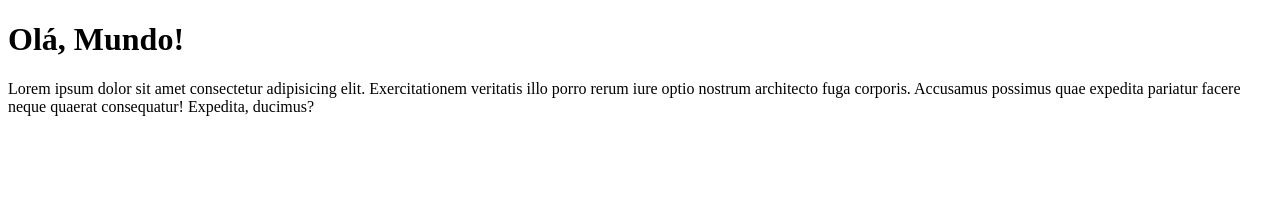
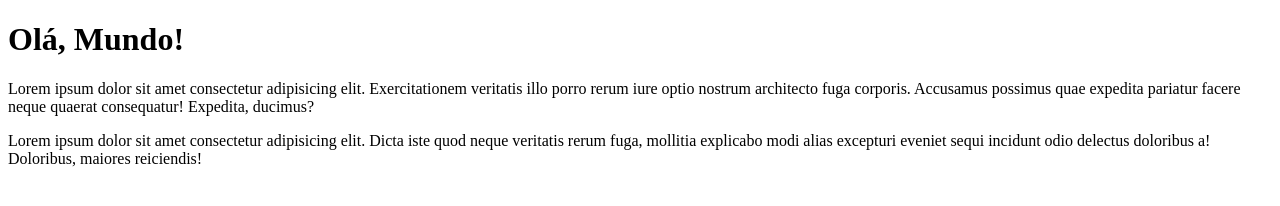
Before and after one commit to JulioCezar449/Ola-Mundo, a plain HTML site: page site-exemplo/index.html in a window 1280 px wide. Drawn offline with Linux system fonts and the light colour scheme.

Commit message:
Atualizei um paragrafo

```diff
--- a/site-exemplo/index.html
+++ b/site-exemplo/index.html
@@ -9,6 +9,6 @@
 <body>
     <h1>Olá, Mundo!</h1>
     <p>Lorem ipsum dolor sit amet consectetur adipisicing elit. Exercitationem veritatis illo porro rerum iure optio nostrum architecto fuga corporis. Accusamus possimus quae expedita pariatur facere neque quaerat consequatur! Expedita, ducimus?</p>
-
+    <p>Lorem ipsum dolor sit amet consectetur adipisicing elit. Dicta iste quod neque veritatis rerum fuga, mollitia explicabo modi alias excepturi eveniet sequi incidunt odio delectus doloribus a! Doloribus, maiores reiciendis!</p>
 </body>
 </html>
```
